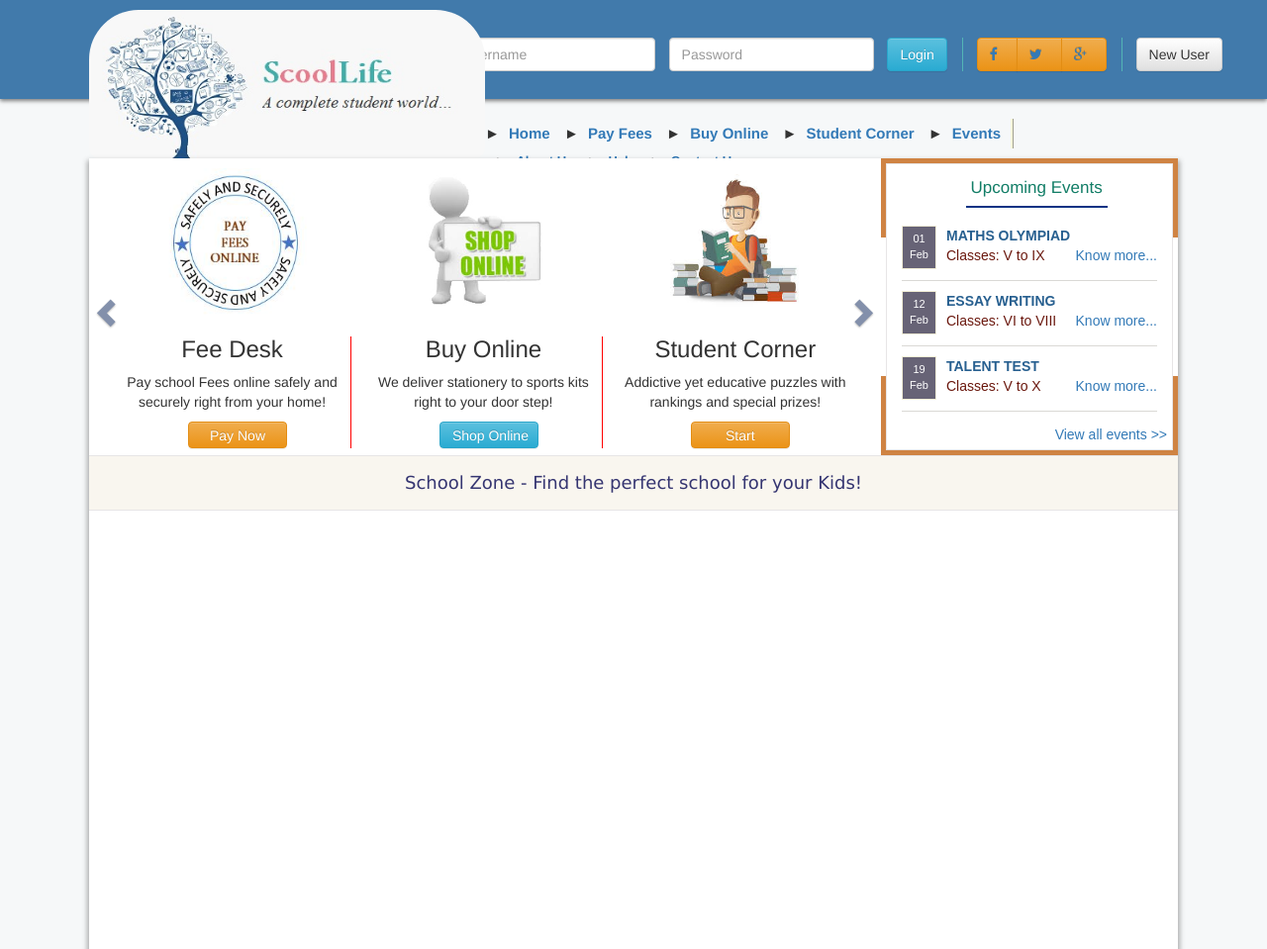
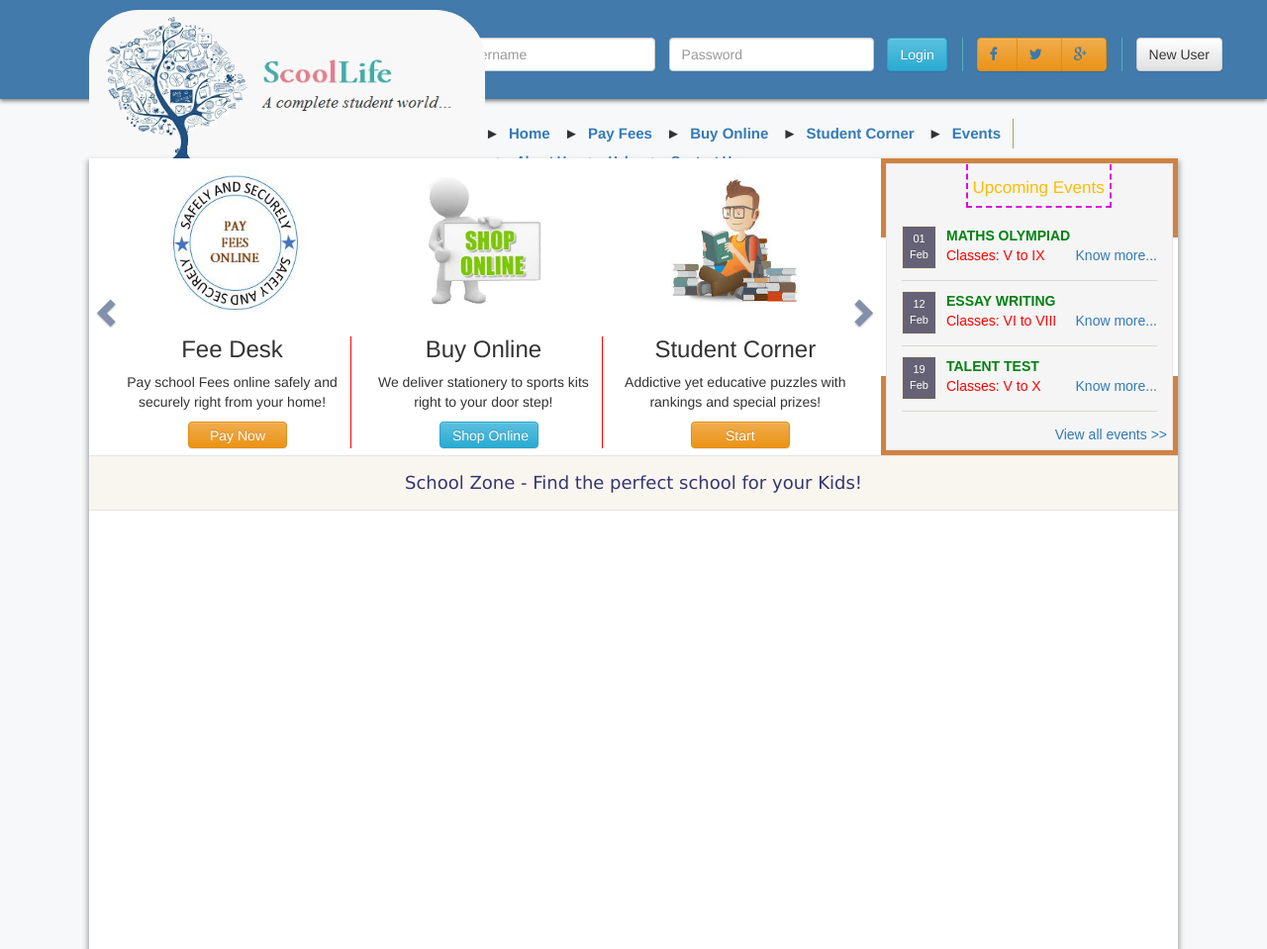
Before and after one commit to ABHIJEET-SRIDHAR-M/ScoolLife-GitHub, a PHP site: page / in a window 1280 px wide. Shown: the top 959 px of the page at 99% size. Run offline with PHP 8.4, Linux system fonts and the light colour scheme.

Commit message:
Little imrovisations in event bar
1) Moved event Bar styles from mainpage css file to the slider css file.
2) Changed color little bit and changed general look of the event bar

```diff
--- a/css/mainpage_styles.css
+++ b/css/mainpage_styles.css
@@ -25,27 +25,12 @@ html,body{
 	position:relative;
 	width: 290px;
 	border: 1px solid #e7e5e6;
-	background: #fff;
+	background: #f5f5f5;
 	height: 290px;
 	margin:5px;
 }
-.events_mp>h3{
-	position:relative;
-	left:25%;
-	font-size: 17px;
-	color:#137e67;
-	text-align:center;
-	display:inline-block;
-	padding:  5px 5px 8px;
-	border-bottom: 2px #0b3384 solid;
-	margin-top:10px;
-}
-.events_mp>a{
-	position:absolute;
-	right:5px;
-	bottom:5px;
-	padding: 3px 12px 2px 12px;
-}
+
+
 .events_dec1{
 	width:100%;
 	height:80px;
--- a/css/slider_mp_styles.css
+++ b/css/slider_mp_styles.css
@@ -74,6 +74,8 @@
 	padding-bottom:5px;
     margin-bottom: 10px;
 }
+
+
 .alignleft {
 	float: left;
 }
@@ -82,15 +84,46 @@
 }
 .events_description{
 	margin:0px;
-	color:#6b180e;
+	color:#FF0000;
 }
 .event_name{
 	margin:0px;
 	font-weight: 600;
-	color:#286090
+	color:#028112
 }
 .events_viewall{
 	position:absolute;
 	right:5px;
 	bottom:5px;
 }
+
+.events_mp>h3{
+	position: relative;
+    left: 25%;
+    font-size: 17px;
+    color: #ffbc00;
+    text-align: center;
+    display: inline-block;
+    padding-top: 15px;
+	padding-right:5px;
+	padding-left:5px;
+	padding-bottom:8px;
+    border-bottom: 2px #d90cdc dashed;
+    border-left: 2px #d90cdc dashed;
+    border-right: 2px #d90cdc dashed;
+	margin-top: 0px;
+
+
+}
+.events_mp>a{
+	position:absolute;
+	right:5px;
+	bottom:5px;
+	padding: 3px 12px 2px 12px;
+
+}
+a:hover {
+	color: #337ab7;
+    text-decoration: none;
+	font-size:15.4px;
+}
```
